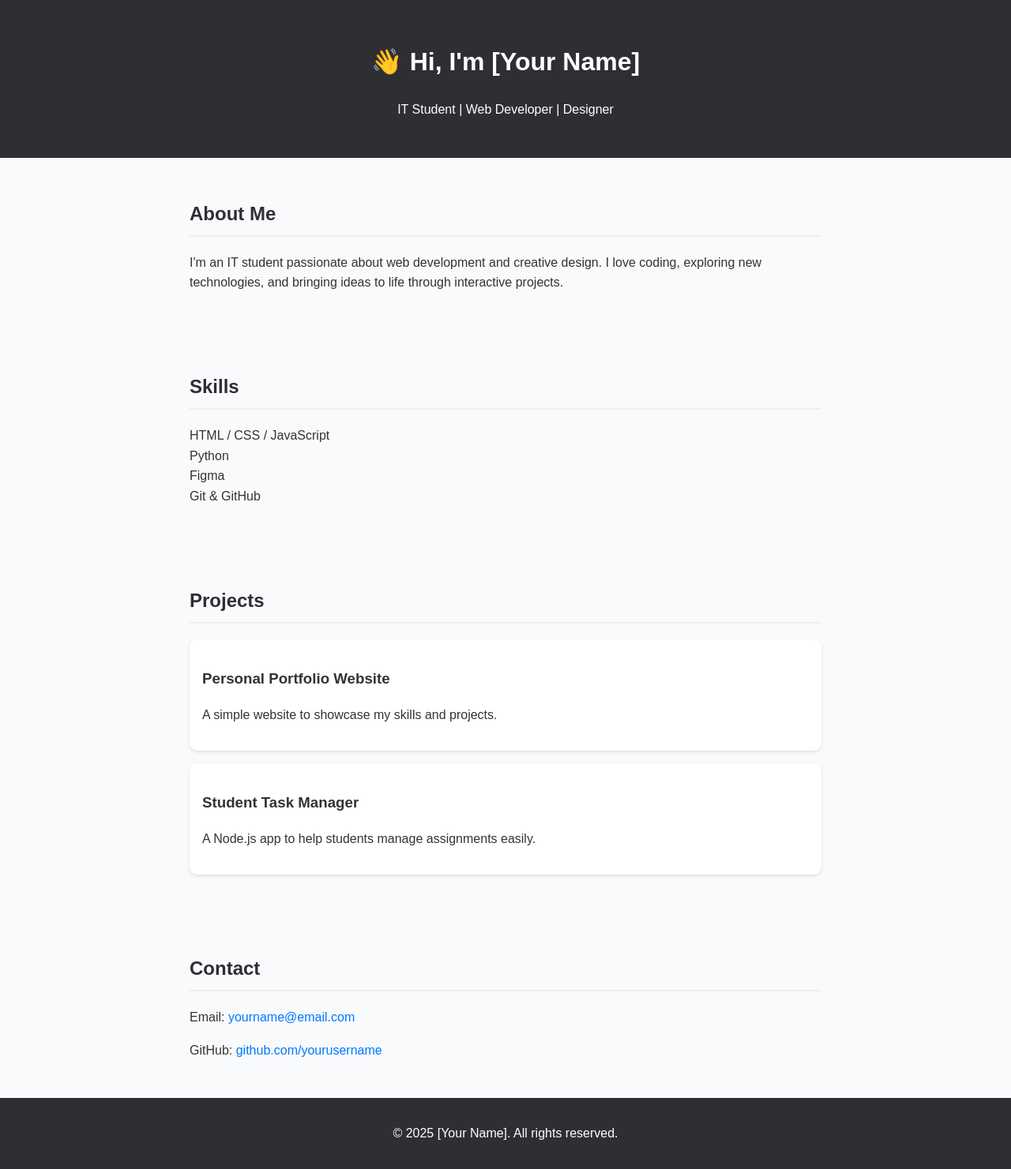
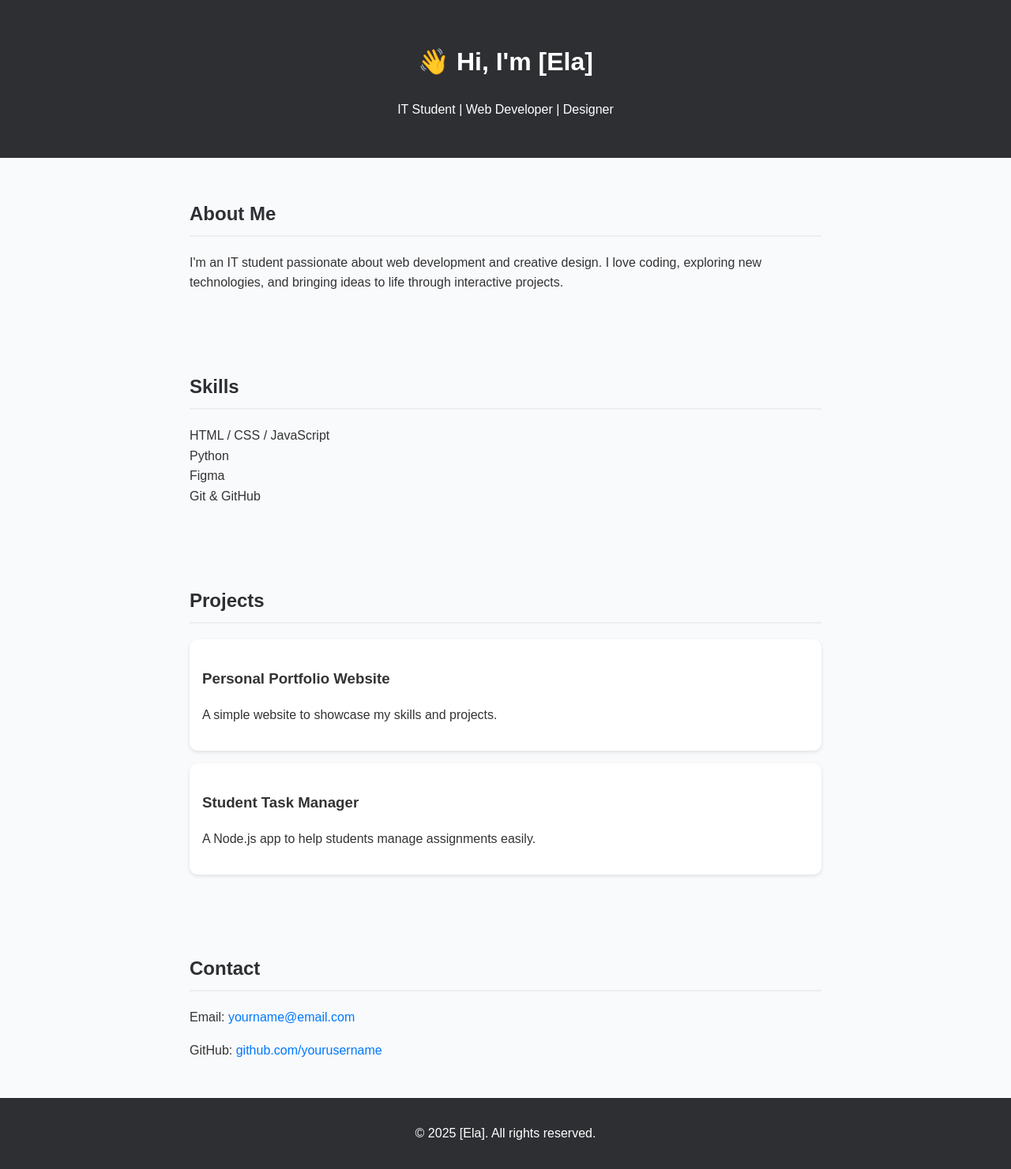
Before and after one commit to ela131402/Ela, a plain HTML site: page index.html in a window 1280 px wide. Shown: the whole page at 79% size. Drawn offline with Linux system fonts and the light colour scheme.

Commit message:
Update index.html

```diff
--- a/index.html
+++ b/index.html
@@ -8,7 +8,7 @@
 </head>
 <body>
   <header>
-    <h1>👋 Hi, I'm [Your Name]</h1>
+    <h1>👋 Hi, I'm [Ela]</h1>
     <p>IT Student | Web Developer | Designer</p>
   </header>
 
@@ -50,7 +50,7 @@
   </section>
 
   <footer>
-    <p>© 2025 [Your Name]. All rights reserved.</p>
+    <p>© 2025 [Ela]. All rights reserved.</p>
   </footer>
 </body>
 </html>
```
